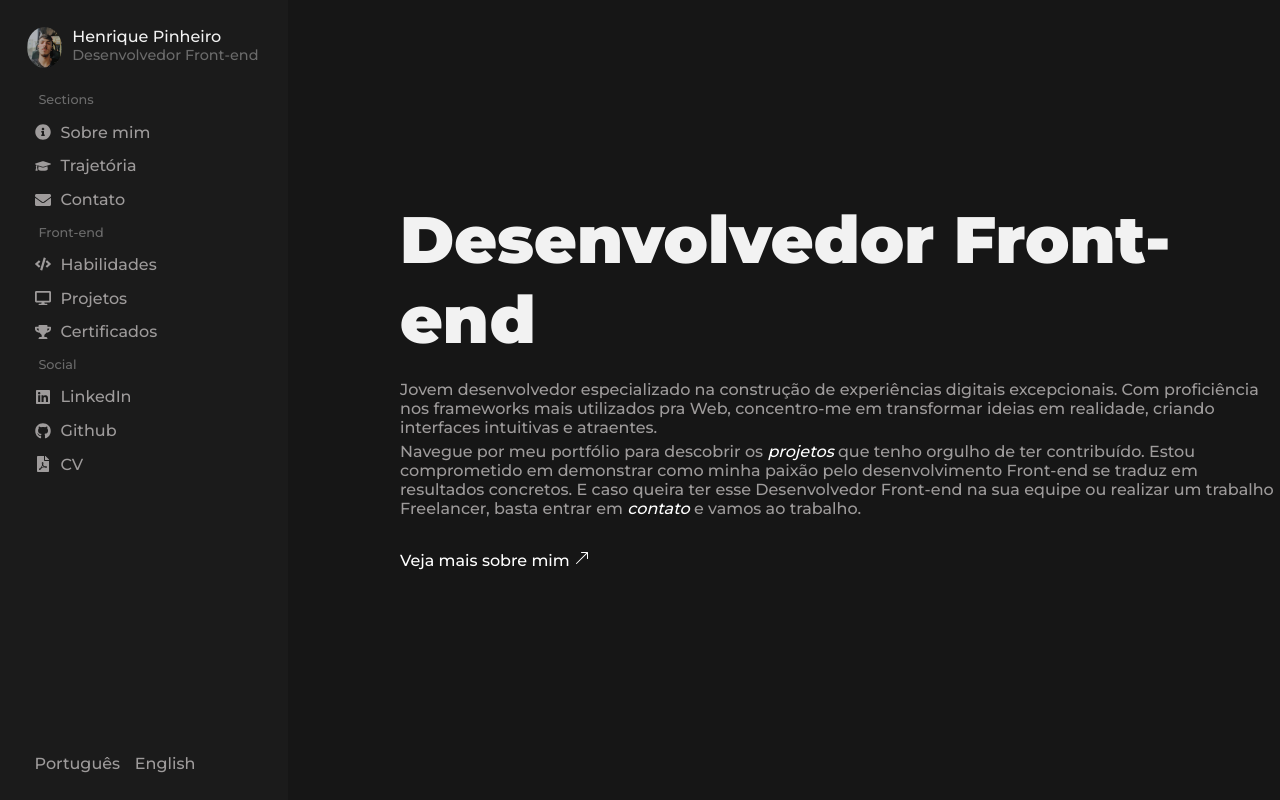
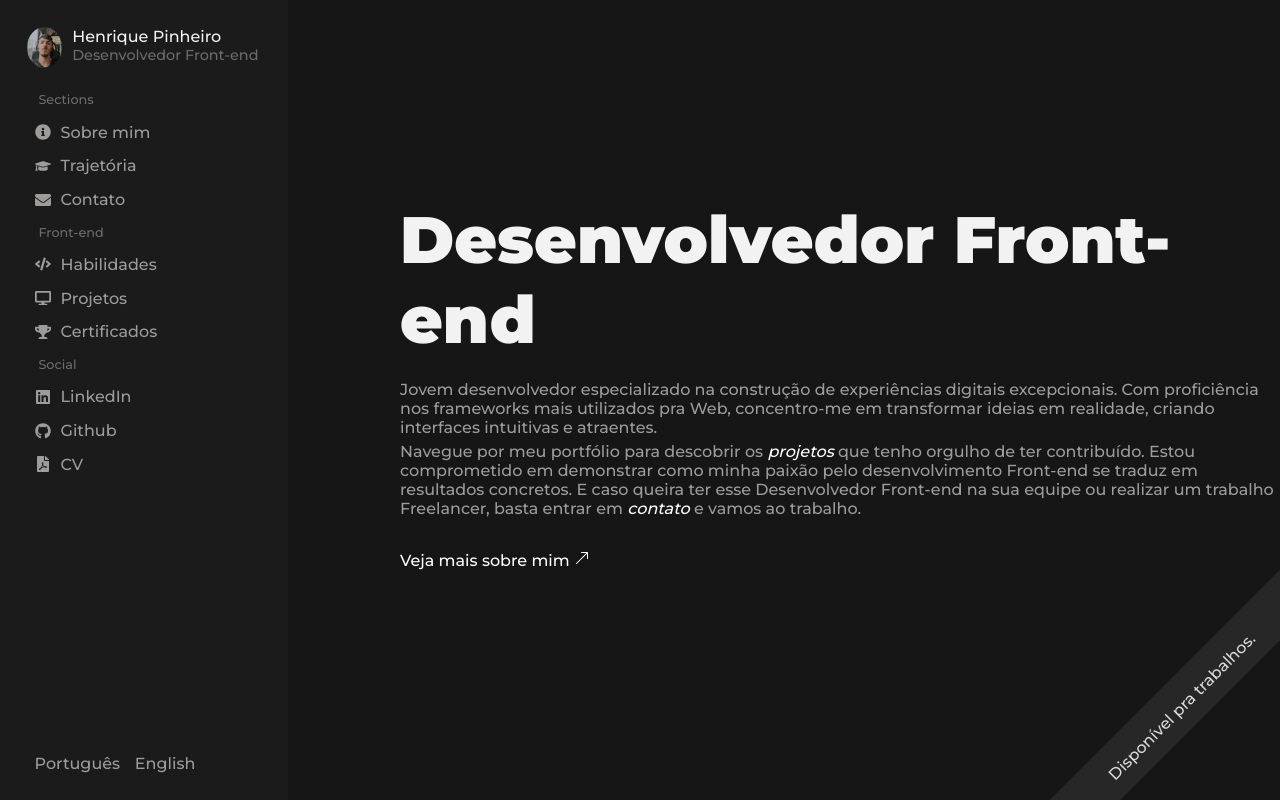
Before and after one commit to henriquepx/my_portfolio, a React (Vite) app: page / in a window 1280 px wide. Built offline with nearby package versions, Linux system fonts and the light colour scheme; a web font is replaced by a local one.

Commit message:
feat: track for available work and adjustes

```diff
--- a/src/sections/Header.jsx
+++ b/src/sections/Header.jsx
@@ -105,7 +105,7 @@ const Header = () => {
         {showHeader && (
           <HeaderContainer>
             <HeaderSize>
-              <LinkToHome>
+              <LinkToHome href="/">
                 <div>
                   <TitleProfile>Henrique Pinheiro</TitleProfile>
                   <DescProfile>Desenvolvedor Front-end</DescProfile>
--- a/src/sections/Home.jsx
+++ b/src/sections/Home.jsx
@@ -1,5 +1,6 @@
 import styled from 'styled-components';
 import { BsArrowUpRight } from 'react-icons/bs';
+
 
 const ContainerHome = styled.div`
     height: 100vh;
@@ -10,6 +11,8 @@ const ContainerHome = styled.div`
     flex-direction: column;
     justify-content: center;
     padding-left: 25rem;
+    overflow: hidden;
+    position: relative;
 
     text-align: left;
     @media (max-width: 1024px) {
@@ -85,6 +88,21 @@ const ArrowToAbout = styled.a`
   }
   }
 `;
+const Faixa = styled.div`
+  position: absolute;
+  right: -160px;
+  overflow: hidden;
+  bottom: 70px;
+  padding: .8rem 10rem;
+  transform: rotate(-45deg);
+  background-color: #272727;
+  p {
+    color: #dad9d9;
+  }
+`
+
+
+
 
 const Home = () => {
   return (
@@ -93,6 +111,9 @@ const Home = () => {
       <p>Jovem desenvolvedor especializado na construção de experiências digitais excepcionais. Com proficiência nos frameworks mais utilizados pra Web, concentro-me em transformar ideias em realidade, criando interfaces intuitivas e atraentes.</p>
       <p>Navegue por meu portfólio para descobrir os <LinkHome href="projects">projetos</LinkHome> que tenho orgulho de ter contribuído. Estou comprometido em demonstrar como minha paixão pelo desenvolvimento Front-end se traduz em resultados concretos. E caso queira ter esse Desenvolvedor Front-end na sua equipe ou realizar um trabalho Freelancer, basta entrar em <LinkHome href="footer">contato</LinkHome> e vamos ao trabalho.</p>
       <ArrowToAbout href="about"><span>Veja mais sobre mim <BsArrowUpRight /></span></ArrowToAbout>
+      <Faixa>
+        <p>Disponível pra trabalhos.</p>
+      </Faixa>
     </ContainerHome>
   )
 }
--- a/src/sections/Profile.jsx
+++ b/src/sections/Profile.jsx
@@ -34,7 +34,7 @@ const TitleProfile = styled.h1`
     color: #f2f2f2;
 `
 const DescProfile = styled.p`
-    a {
+    h3 {
         font-family: 'Montserrat', sans-serif;
         font-size: .9rem;
         color: #6b6b6b;
@@ -120,7 +120,7 @@ const Profile = () => {
                 <ImgProfile src="profile.jpeg" alt="Foto profile do Henrique" />
                 <div>
                     <TitleProfile>Henrique Pinheiro</TitleProfile>
-                    <DescProfile><a href="#" data-replace="Freelancer"><span>Desenvolvedor Front-end</span></a></DescProfile>
+                    <DescProfile><h3 href="#" data-replace="Freelancer"><span>Desenvolvedor Front-end</span></h3></DescProfile>
                 </div>
             </LinkToHome>
 
```
